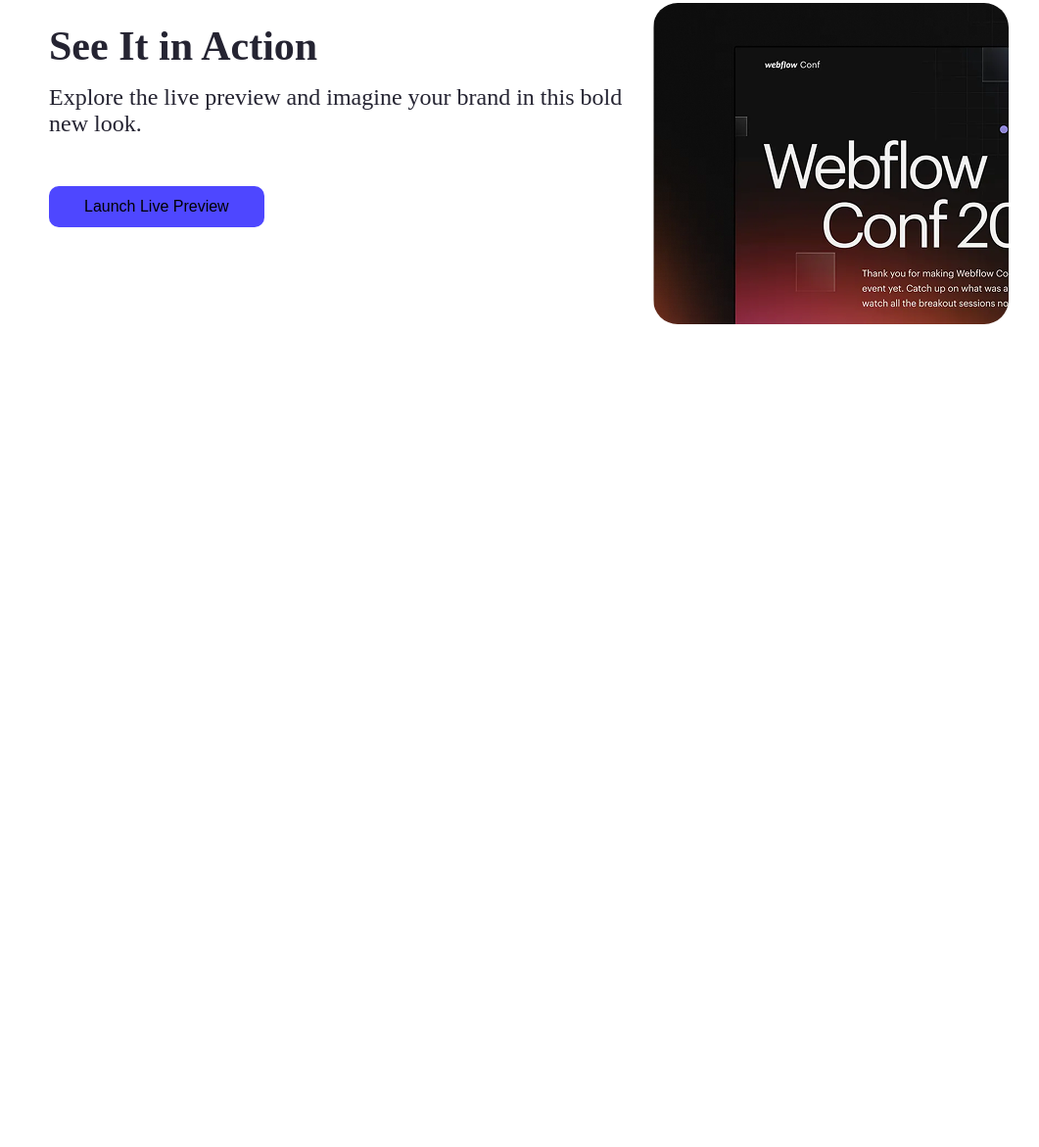
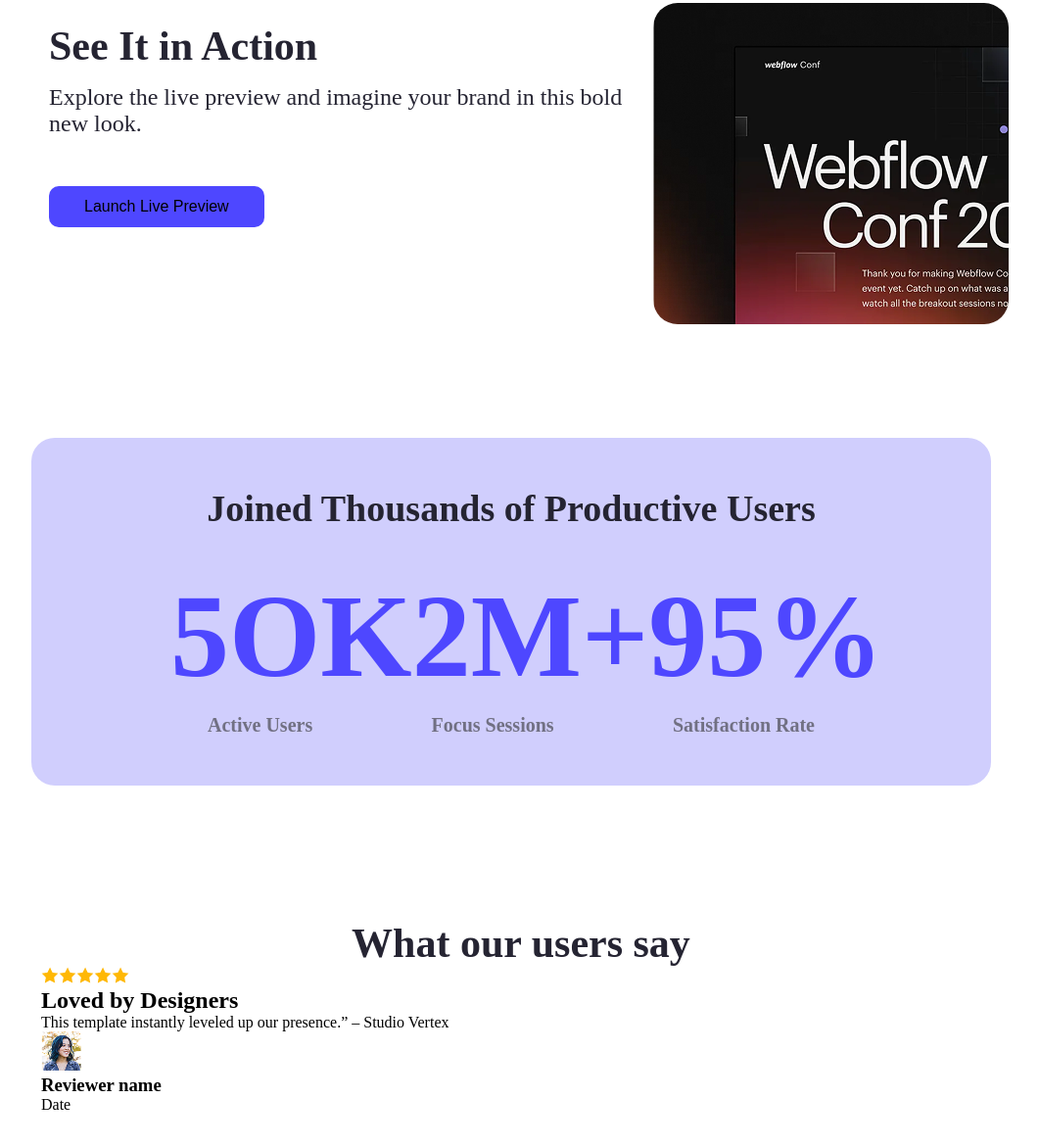
Before and after one commit to mdraselhosen345/Assignment-1-repo, a plain HTML site: page index.html in a window 1280 px wide. Shown: the part 907-2078 px from the top of the page at 98% size, without its empty margins (109-1170 px from the left). Before the commit the page ends 1288 px from the top, so only its background shows below. Drawn offline with Linux system fonts and the light colour scheme.

Commit message:
added the index.html file

```diff
--- a/index.html
+++ b/index.html
@@ -25,6 +25,7 @@
     <!-- header-section-end -->
      <!-- main-section-start -->
       <main>
+        <!-- action section start -->
         <section class="section-action">
                    <div class="action">
                           <h1 class="action-title">See It in Action</h1>
@@ -36,6 +37,94 @@
 
                    </div>
         </section>
+          <!-- action section end -->
+           <!-- reting section start -->
+           <section class="container-reting">
+            <div class="content-reting">
+               <h1 class="content-title">Joined Thousands of Productive Users</h1>
+            </div>
+            <div class="mark-title">
+                <h1 class="50-k">5OK</h1>
+                <h1 class="2M">2M+</h1>
+                <h1 class="95">95%</h1>
+            </div>
+            <div class="users">
+                <p class="user">Active Users</p>
+                <p class="focus">Focus Sessions</p>
+                <p class="rate">Satisfaction Rate</p>
+            </div>
+           </section>
+            <!-- reting section end -->
+             <!-- container-reviewer-start-->
+              <section class="container-reviewer">
+                  <h1 class="reviewer-title">What our users say</h1>
+                  <div class="content-reviewer">
+                      <div class="star-icon">
+                          <ul>
+                            <li><img src="Assets/icon-star.png" alt=""></li>
+                            <li><img src="Assets/icon-star.png" alt=""></li>
+                            <li><img src="Assets/icon-star.png" alt=""></li>
+                            <li><img src="Assets/icon-star.png" alt=""></li>
+                            <li><img src="Assets/icon-star.png" alt=""></li>
+                          </ul>
+                      </div>
+
+                        <h1 class="user-title">Loved by Designers</h1>
+                        <p class="user-pragraph">This template instantly leveled up our presence.” – Studio Vertex</p>
+
+                        <div class="content-name">
+                            <img src="Assets/avatar.png" alt="">
+                            <h3 class="name-tile">Reviewer name</h3>
+                            <p class="date">Date</p>
+                        </div>
+
+                    </div>
+
+                <!-- <div class="content-reviewer">
+                      <div class="star-icon">
+                          <ul>
+                            <li><img src="Assets/icon-star.png" alt=""></li>
+                            <li><img src="Assets/icon-star.png" alt=""></li>
+                            <li><img src="Assets/icon-star.png" alt=""></li>
+                            <li><img src="Assets/icon-star.png" alt=""></li>
+                            <li><img src="Assets/icon-star.png" alt=""></li>
+                          </ul>
+                      </div>
+
+                        <h1 class="user-title">Loved by Designers</h1>
+                        <p class="user-pragraph">This template instantly leveled up our presence.” – Studio Vertex</p>
+
+                        <div class="content-name">
+                            <img src="Assets/avatar.png" alt="">
+                            <h3 class="name-tile">Reviewer name</h3>
+                            <p class="date">Date</p>
+                        </div>
+                 </div> -->
+
+                  <!-- <div class="content-reviewer">
+                      <div class="star-icon">
+                          <ul>
+                            <li><img src="Assets/icon-star.png" alt=""></li>
+                            <li><img src="Assets/icon-star.png" alt=""></li>
+                            <li><img src="Assets/icon-star.png" alt=""></li>
+                            <li><img src="Assets/icon-star.png" alt=""></li>
+                            <li><img src="Assets/icon-star.png" alt=""></li>
+                          </ul>
+                      </div>
+
+                        <h1 class="user-title">Loved by Designers</h1>
+                        <p class="user-pragraph">This template instantly leveled up our presence.” – Studio Vertex</p>
+
+                        <div class="content-name">
+                            <img src="Assets/avatar.png" alt="">
+                            <h3 class="name-tile">Reviewer name</h3>
+                            <p class="date">Date</p>
+                        </div>
+                    </div> -->
+
+
+              </section>
+              <!-- container-reviwer-end-->
       </main>
      <!-- main-section-end -->
 </body>
--- a/style.css
+++ b/style.css
@@ -52,6 +52,7 @@ button:hover{
 /* header section end */
 
 /* main-section-start */
+/* action section start */
 .section-action{
     display: flex;
     justify-content: space-between;
@@ -83,4 +84,80 @@ button:hover{
 .button3{
     margin-top: 50px;
 }
-/* main section start */
+/* action section end */
+
+/* reting section start  */
+.container-reting{
+    margin: 116px 159px 50px 141px;
+    background-color: #d0cefd;
+    border-radius: 24px;
+
+}
+.content-title{
+    text-align: center;
+    color: #252432;
+    font-size: 38px;
+    padding-top: 50px;
+}
+.mark-title{
+    display: flex;
+    justify-content: space-between;
+    padding: 40px 142px 0 142px;
+    font-size: 80px;
+    font-weight: bold;
+    color: #4E47FF;
+}
+.users{
+    display: flex;
+    justify-content: space-between;
+    padding: 10px 180px 50px 180px;
+    opacity: 0.6;
+
+}
+.user{
+    font-size: 20px;
+    font-weight: bold;
+    color: #333;
+
+}
+.focus{
+    font-size: 20px;
+    font-weight: bold;
+    color: #333;
+}
+.rate{
+    font-size: 20px;
+    font-weight: bold;
+    color:#333
+}
+/* reting section end */
+
+/* container-reviewer-start */
+.container-reviewer{
+   margin: 137px 149px 50px 151px;
+}
+.reviewer-title{
+    text-align: center;
+    font-size: 42px;
+    font-weight: bold;
+    color: #252432;
+
+}
+.star-icon ul{
+    display: flex;
+    list-style: none;
+
+}
+.star-icon ul li{
+      text-decoration: none;
+}
+.user-title{
+
+}
+
+
+
+
+/* container-reviewer-end */
+
+/* main section end*/
```
